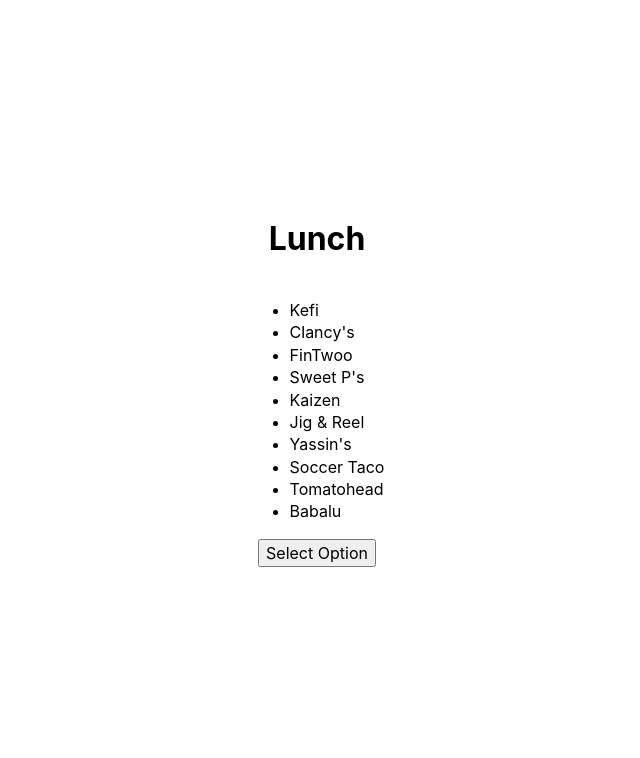
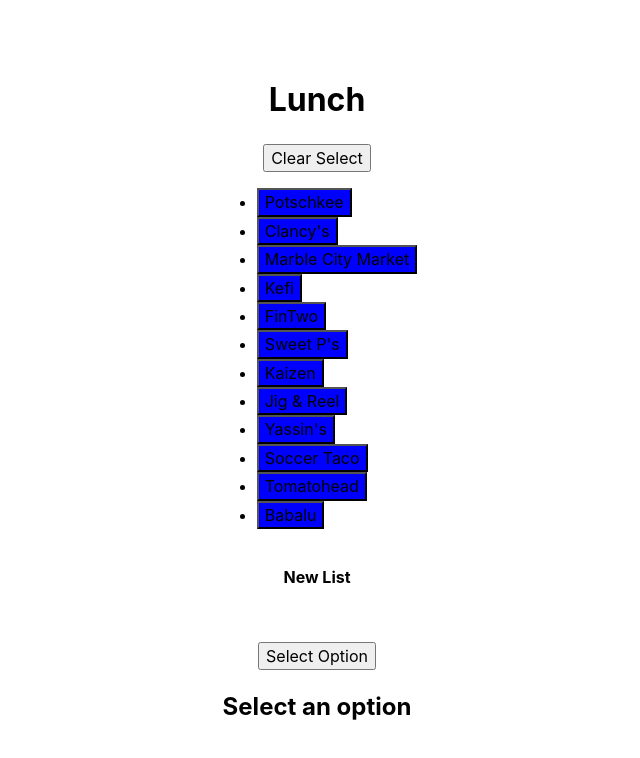
Before and after one commit to helloidevthings/jubilant-octo-couscous, a Next.js app: page /lunch in a window 1280 px wide. Shown: the top 758 px of the page, without its empty margins (323-963 px from the left). Built offline with nearby package versions, Linux system fonts and the light colour scheme.

Commit message:
silly things

```diff
--- a/pages/lunch.js
+++ b/pages/lunch.js
@@ -1,14 +1,27 @@
 import { useState } from 'react';
 import styled from 'styled-components';
 
+// const LunchOptions = [
+//   { name: 'Potschkee', id: 1 },
+//   { name: "Clancy's", id: 2 },
+//   { name: 'Marble City Market', id: 3 },
+//   { name: 'Kefi', id: 4 },
+//   { name: 'FinTwo', id: 5 },
+//   { name: "Sweet P's", id: 6 },
+//   { name: 'Kaizen', id: 7 },
+//   { name: 'Jig & Reel', id: 8 },
+//   { name: "Yassin's", id: 9 },
+//   { name: 'Soccer Taco', id: 10 },
+//   { name: 'Tomatohead', id: 11 },
+//   { name: 'Babalu', id: 12 },
+// ];
+
 const LunchOptions = [
-  // 'Potschkee',
-  // "Clancy's",
-  // 'Tomatohead',
-  // 'Marble City Market',
+  'Potschkee',
+  "Clancy's",
+  'Marble City Market',
   'Kefi',
-  "Clancy's",
-  'FinTwoo',
+  'FinTwo',
   "Sweet P's",
   'Kaizen',
   'Jig & Reel',
@@ -28,24 +41,72 @@ const MainWrapper = styled.main`
   text-align: left;
 `;
 
+const LunchButton = styled.button`
+  background: blue;
+
+  [aria-selected='true'] {
+    background: orange;
+  }
+`;
+
 const Lunch = () => {
   const [option, setLunch] = useState(null);
+  const [selected, setSelected] = useState([]);
+  const [active, setActive] = useState(false);
 
   const handleLunch = () => {
-    const random = Math.floor(Math.random() * LunchOptions.length);
-    setLunch(LunchOptions[random]);
+    const random = Math.floor(Math.random() * selected.length);
+    setLunch(selected[random]);
+  };
+
+  // const handleSelect = () => {
+  //   setSelected([...selected, option]);
+  //   console.log(selected);
+  //   handleLunch;
+  // };
+
+  const toggleSelected = (e) => {
+    const option = e.target.innerText;
+    if (selected.includes(option)) {
+      setSelected(selected.filter((item) => item !== option));
+    } else {
+      setSelected([...selected, option]);
+      setActive(true);
+    }
+  };
+
+  const clearSelect = () => {
+    setLunch(null);
+    setSelected([]);
+    console.log(selected);
   };
 
   return (
     <MainWrapper>
       <h1>Lunch</h1>
+      <button onClick={clearSelect}>Clear Select</button>
       <ul>
-        {LunchOptions.map((option) => (
-          <li key={option}>{option}</li>
-        ))}
+        {LunchOptions.map((option, i) => {
+          return (
+            <li key={i}>
+              <LunchButton
+                aria-selected={active === true ? true : false}
+                onClick={toggleSelected}
+              >
+                {option}
+              </LunchButton>
+            </li>
+          );
+        })}
       </ul>
+      <h4>New List</h4>
+      <p>
+        {selected.map((option, i) => {
+          return <span key={i}>{option === null ? null : option} • </span>;
+        })}
+      </p>
       <button onClick={handleLunch}>Select Option</button>
-      <h3>{option === null ? null : option}</h3>
+      <h2>{option === null ? 'Select an option' : option}</h2>
     </MainWrapper>
   );
 };
```
